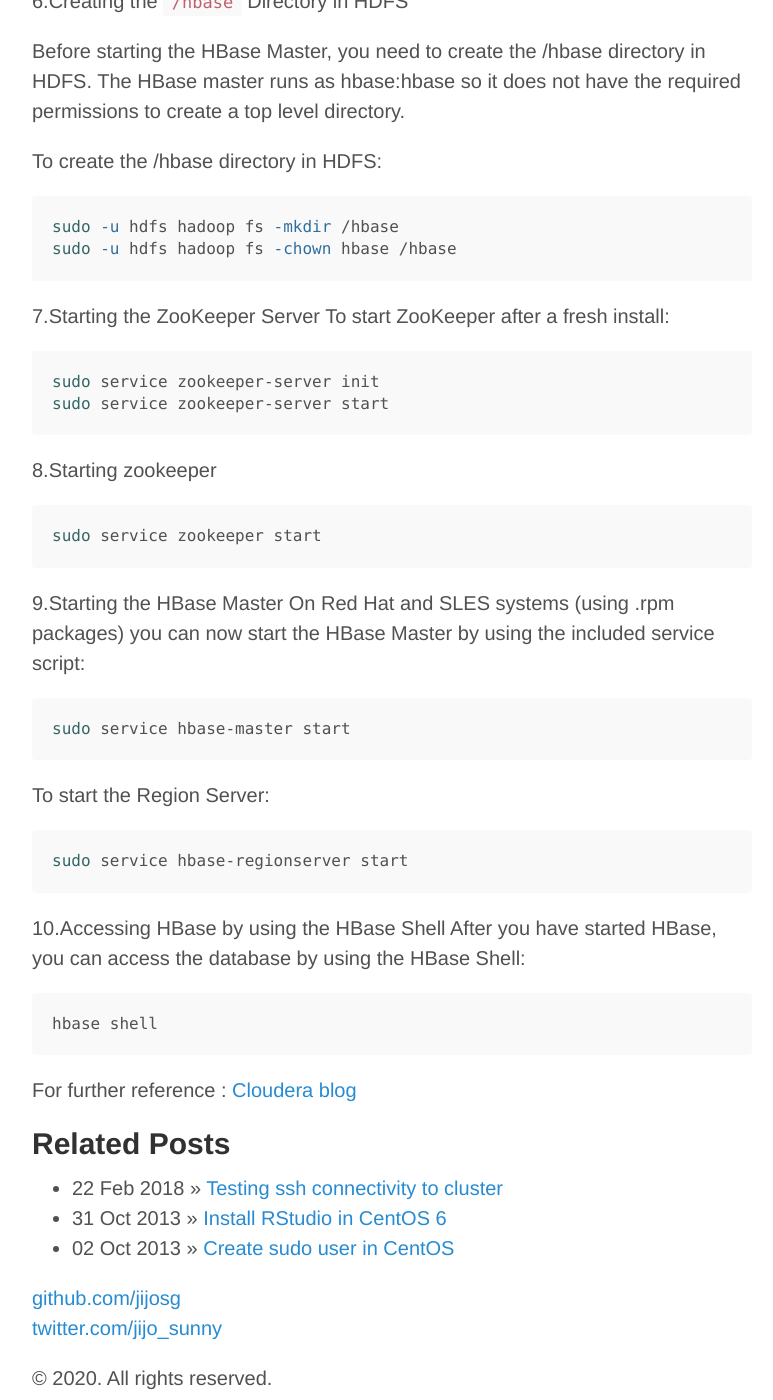
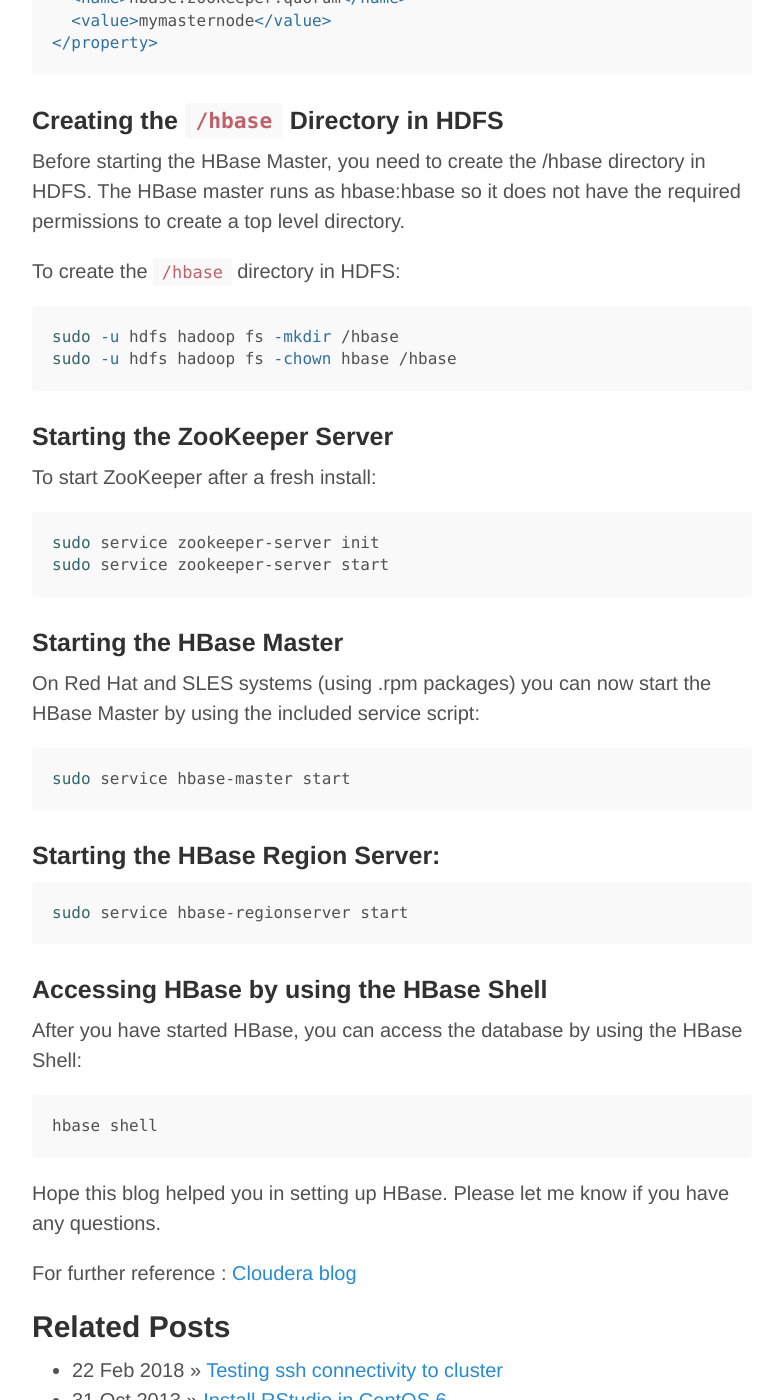
Before and after one commit to jijosg/jijosg.github.io, a Jekyll site: the page built from _posts/2013-10-01-setup-hbase-for-cloudera.md, in a window 1280 px wide and 1400 px high, scrolled down 1866 px. Shown: the whole window, without its empty margins (248-1021 px from the left). Built offline with Jekyll 4.4.1, drawn with Linux system fonts in a browser that asks for light colours; some of the changed text lies outside the part shown.

Commit message:
Updated post title and spell checked

```diff
--- a/_posts/2013-10-01-setup-hbase-for-cloudera.md
+++ b/_posts/2013-10-01-setup-hbase-for-cloudera.md
@@ -1,6 +1,6 @@
 ---
 layout: post
-title: Install RStudio in CentOS 6
+title: Setup HBase for Cloudera
 comments: false
 redirect_from: "/2013/10/01/setuphbase/"
 permalink: setup-hbase-cloudera
@@ -52,42 +52,41 @@
 </property>
 ~~~
 
-6.Creating the `/hbase` Directory in HDFS
+### Creating the `/hbase` Directory in HDFS
 
 Before starting the HBase Master, you need to create the /hbase directory in HDFS. The HBase master runs as hbase:hbase so it does not have the required permissions to create a top level directory.
 
-To create the /hbase directory in HDFS:
+To create the `/hbase` directory in HDFS:
 ~~~sh
 sudo -u hdfs hadoop fs -mkdir /hbase
 sudo -u hdfs hadoop fs -chown hbase /hbase
 ~~~
-7.Starting the ZooKeeper Server
+
+### Starting the ZooKeeper Server
 To start ZooKeeper after a fresh install:
 ~~~sh
 sudo service zookeeper-server init
 sudo service zookeeper-server start
 ~~~
 
-8.Starting zookeeper
-~~~sh
-sudo service zookeeper start
-~~~
-
-9.Starting the HBase Master
+### Starting the HBase Master
 On Red Hat and SLES systems (using .rpm packages) you can now start the HBase Master by using the included service script:
 ~~~sh
 sudo service hbase-master start
 ~~~
-To start the Region Server:
+
+### Starting the HBase Region Server:
 ~~~sh
 sudo service hbase-regionserver start
 ~~~
 
-10.Accessing HBase by using the HBase Shell
+### Accessing HBase by using the HBase Shell
 After you have started HBase, you can access the database by using the HBase Shell:
 ~~~sh
 hbase shell
 ~~~
 
+Hope this blog helped you in setting up HBase. Please let me know if you have any questions.
+
 For further reference :
 [Cloudera blog](http://www.cloudera.com/content/cloudera-content/cloudera-docs/CDH4/4.2.0/CDH4-Installation-Guide/cdh4ig_topic_20_2.html)
```
Also changed, not shown: other parts of _posts/2013-10-01-setup-hbase-for-cloudera.md (+6 -6 lines).
